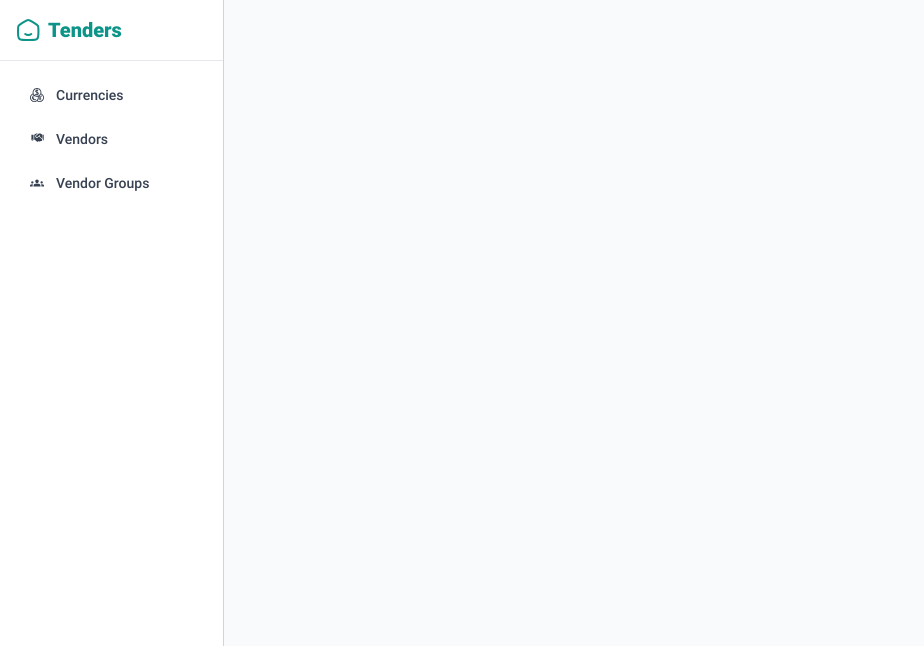
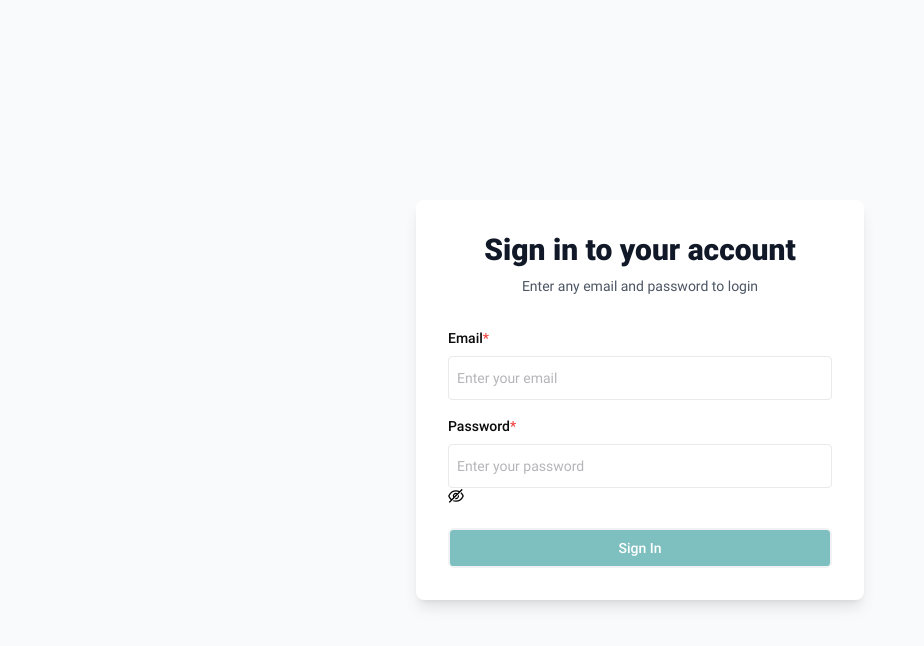
Before and after one commit to TahaAlaaMohamed99/tenders, a React (Vite) app: page /login in a window 1280 px wide. Shown: the top 646 px of the page, without its empty margins (0-924 px from the left). Built offline with nearby package versions, Linux system fonts and the light colour scheme.

Commit message:
Add login page

```diff
--- a/src/App.jsx
+++ b/src/App.jsx
@@ -1,5 +1,4 @@
-import React from "react";
-import { BrowserRouter as Router } from "react-router-dom";
+import { BrowserRouter as Router,Routes, Route, Navigate } from "react-router-dom";
 import useConfig from "./Hooks/useConfig";
 import { ToastContainer } from "react-toastify";
 import "react-toastify/dist/ReactToastify.css";
@@ -9,20 +8,20 @@ import {
   IconSuccess,
   IconWarning,
 } from "./assets/Icons/IconsSvg";
+import { AuthProvider, useAuth } from "./context/AuthContext";
+import PrivateRoute from "./Routes/PrivateRoute";
+import Login from "./Pages/Login";
 import PublicRoutes from "./Routes/PublicRoutes";
 import DashboardLayout from "./Layouts/DashboardLayout";
 
-export default function App() {
-  // Use the custom useConfig hook to fetch configuration data.
-  // If the configuration has not yet been fetched (config is null),
-  // display a loader component to indicate loading state.
-  // Once the configuration is fetched, proceed to render the main content.
- useConfig();
+function AppContent() {
+  const { isAuthenticated } = useAuth();
+  useConfig();
 
-   return (
-    <Router>
+  return (
+    <>
       <ToastContainer
-        position={"top-left"}
+        position="top-left"
         autoClose={3600}
         draggable="mouse"
         hideProgressBar={true}
@@ -34,7 +33,9 @@ export default function App() {
         icon={({ type }) => {
           switch (type) {
             case "info":
-              return <IconInfo className="text-titleColor dark:text-titleColorDark" />;
+              return (
+                <IconInfo className="text-titleColor dark:text-titleColorDark" />
+              );
             case "error":
               return <IconError className="text-errorDark" />;
             case "success":
@@ -46,9 +47,34 @@ export default function App() {
           }
         }}
       />
-      <DashboardLayout>
-        <PublicRoutes />
-      </DashboardLayout>
+
+      <Routes>
+        <Route
+          path="/login"
+          element={isAuthenticated ? <Navigate to="/" replace /> : <Login />}
+        />
+
+        <Route
+          path="/*"
+          element={
+            <PrivateRoute>
+              <DashboardLayout>
+                <PublicRoutes />
+              </DashboardLayout>
+            </PrivateRoute>
+          }
+        />
+      </Routes>
+    </>
+  );
+}
+
+export default function App() {
+  return (
+    <Router>
+      <AuthProvider>
+        <AppContent />
+      </AuthProvider>
     </Router>
   );
 }
--- a/src/Components/Sidebar.jsx
+++ b/src/Components/Sidebar.jsx
@@ -6,16 +6,30 @@ import {
   IconGroupsSharp,
   IconCurrencies,
 } from "../assets/Icons/IconsSvg";
-
+import { useAuth } from "../context/AuthContext";
 
 export default function Sidebar() {
   const navigate = useNavigate();
   const location = useLocation();
-
+  const { logout } = useAuth();
+  const handleLogout = () => {
+    logout();
+    navigate("/login");
+  };
   const menuItems = [
-    { id: "currencies", label: "Currencies", path: "/currencies", icon: <IconCurrencies />},
-    { id: "vendors", label: "Vendors", path: "/vendors", icon: <Handshake />},
-    { id: "vendorGroups", label: "Vendor Groups", path: "/vendor-groups", icon: <IconGroupsSharp />}
+    {
+      id: "currencies",
+      label: "Currencies",
+      path: "/currencies",
+      icon: <IconCurrencies />,
+    },
+    { id: "vendors", label: "Vendors", path: "/vendors", icon: <Handshake /> },
+    {
+      id: "vendorGroups",
+      label: "Vendor Groups",
+      path: "/vendor-groups",
+      icon: <IconGroupsSharp />,
+    },
   ];
 
   return (
@@ -25,7 +39,7 @@ export default function Sidebar() {
         <span className="text-xl font-bold text-teal-600">Tenders</span>
       </div>
 
-      <nav className="p-4 flex-1 fixed">
+      <nav className="p-4 flex-1">
         <ul className="space-y-2">
           {menuItems.map((item) => {
             const isActive =
@@ -55,6 +69,16 @@ export default function Sidebar() {
           })}
         </ul>
       </nav>
+      <div className="p-4 border-t border-gray-200 mt-auto">
+        <CustomeBtn
+          type="button"
+          title="Logout"
+          ResourcePage="Sidebar"
+          size="btn_md"
+          onClick={handleLogout}
+          className="w-full justify-start gap-3 px-4 py-3 text-red-600 hover:bg-red-50 border-none"
+        />
+      </div>
     </aside>
   );
 }
--- /dev/null
+++ b/src/Pages/Login.jsx
@@ -0,0 +1,79 @@
+import { useState } from "react";
+import { useNavigate } from "react-router-dom";
+import { useAuth } from "../context/AuthContext";
+import { toast } from "react-toastify";
+import CustomInput from "../Components/Form/CustomInput";
+import CustomeBtn from "../Components/CustomeBtn";
+
+export default function Login() {
+  const [email, setEmail] = useState("");
+  const [password, setPassword] = useState("");
+  const [isLoading, setIsLoading] = useState(false);
+  const { login } = useAuth();
+  const navigate = useNavigate();
+
+  const handleSubmit = async (e) => {
+    e.preventDefault();
+    setIsLoading(true);
+
+    // Simulate API delay
+    setTimeout(() => {
+      const success = login(email, password);
+
+      if (success) {
+        toast.success("Login successful!");
+        navigate("/");
+      } else {
+        toast.error("Login failed!");
+      }
+
+      setIsLoading(false);
+    }, 500);
+  };
+
+  return (
+    <div className="min-h-screen flex items-center justify-center bg-gray-50 px-4">
+      <div className="max-w-md w-full space-y-8 bg-white p-8 rounded-lg shadow-lg">
+        <div>
+          <h2 className="text-center text-3xl font-bold text-gray-900">
+            Sign in to your account
+          </h2>
+          <p className="mt-2 text-center text-sm text-gray-600">
+            Enter any email and password to login
+          </p>
+        </div>
+
+        <form className="mt-8 space-y-6" onSubmit={handleSubmit}>
+          <div className="space-y-4">
+            <CustomInput
+              label="Email"
+              type="email"
+              value={email}
+              onChange={(e) => setEmail(e.target.value)}
+              placeholder="Enter your email"
+              Required
+            />
+
+            <CustomInput
+              label="Password"
+              type="password"
+              value={password}
+              onChange={(e) => setPassword(e.target.value)}
+              placeholder="Enter your password"
+              Required
+            />
+          </div>
+
+          <CustomeBtn
+            type="submit"
+            title="Sign In"
+            isLoading={isLoading}
+            disabled={isLoading || !email || !password}
+            className="w-full bg-primary text-white hover:bg-teal-600 disabled:opacity-50 disabled:cursor-not-allowed"
+            size="btn_md"
+          />
+        </form>
+      </div>
+    </div>
+  );
+}
--- /dev/null
+++ b/src/Routes/PrivateRoute.jsx
@@ -0,0 +1,17 @@
+import { Navigate } from "react-router-dom";
+import { useAuth } from "../context/AuthContext";
+import Loading from "../Components/loader";
+
+export default function PrivateRoute({ children }) {
+  const { isAuthenticated, isLoading } = useAuth();
+
+  if (isLoading) {
+    return (
+      <div className="flex items-center justify-center h-screen">
+        <Loading />
+      </div>
+    );
+  }
+
+  return isAuthenticated ? children : <Navigate to="/login" replace />;
+}
--- a/src/Routes/PublicRoutes.jsx
+++ b/src/Routes/PublicRoutes.jsx
@@ -8,6 +8,8 @@ const Vendors = lazy( () => import( "../Pages/Vendors" ) );
 const VendorsAddEdit = lazy( () => import( "../Pages/VendorsAddEdit" ) );
 const VendorGroups = lazy( () => import( "../Pages/vendorGroups" ) );
 const VendorGroupsAddEdit = lazy( () => import( "../Pages/VendorGroupsAddEdit" ) );
+const Login = lazy( () => import( "../Pages/Login" ) );
+
 
 export default function PublicRoutes() {
   return (
--- /dev/null
+++ b/src/context/AuthContext.jsx
@@ -0,0 +1,43 @@
+import React, { createContext, useContext, useState, useEffect } from "react";
+
+const AuthContext = createContext(null);
+
+export const AuthProvider = ({ children }) => {
+  const [isAuthenticated, setIsAuthenticated] = useState(false);
+  const [isLoading, setIsLoading] = useState(true);
+
+  // Check if user is already logged in on mount
+  useEffect(() => {
+    const authStatus = localStorage.getItem("isAuthenticated");
+    if (authStatus === "true") {
+      setIsAuthenticated(true);
+    }
+    setIsLoading(false);
+  }, []);
+
+  const login = (email, password) => {
+    // Static login - accept any email/password
+    setIsAuthenticated(true);
+    localStorage.setItem("isAuthenticated", "true");
+    return true;
+  };
+
+  const logout = () => {
+    setIsAuthenticated(false);
+    localStorage.removeItem("isAuthenticated");
+  };
+
+  return (
+    <AuthContext.Provider value={{ isAuthenticated, login, logout, isLoading }}>
+      {children}
+    </AuthContext.Provider>
+  );
+};
+
+export const useAuth = () => {
+  const context = useContext(AuthContext);
+  if (!context) {
+    throw new Error("useAuth must be used within AuthProvider");
+  }
+  return context;
+};
```
